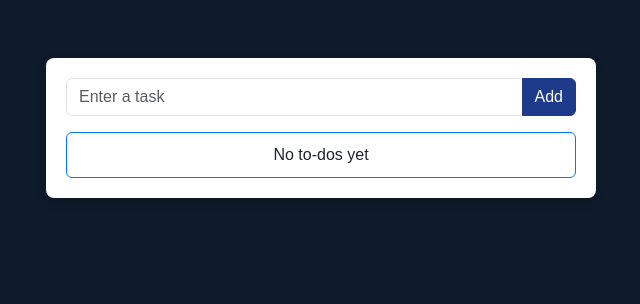
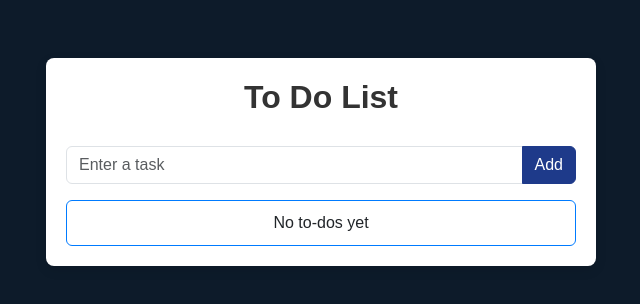
Before and after one commit to shivlalsharma/js-to-do-list, a plain HTML site: page index.html in a window 1280 px wide. Shown: the whole page, without its empty margins (319-959 px from the left). Drawn offline with nearby package versions, Linux system fonts and the light colour scheme.

Commit message:
second commit

```diff
--- a/index.html
+++ b/index.html
@@ -13,6 +13,7 @@
 
 <body>
     <div class="container mt-5">
+        <h2>To Do List</h2>
         <div class="input-group mb-3">
             <input type="text" class="form-control" placeholder="Enter a task" id="inputName">
             <button type="submit" class="btn btn-primary" id="add">Add</button>
--- a/style.css
+++ b/style.css
@@ -12,6 +12,13 @@ body {
     padding: 20px;
     max-width: 550px;
     margin: 20px auto;
+}
+
+.container h2{
+    text-align: center;
+    color: #333;
+    font-weight: bold;
+    margin-bottom: 30px;
 }
 
 .list-group-item {
```
